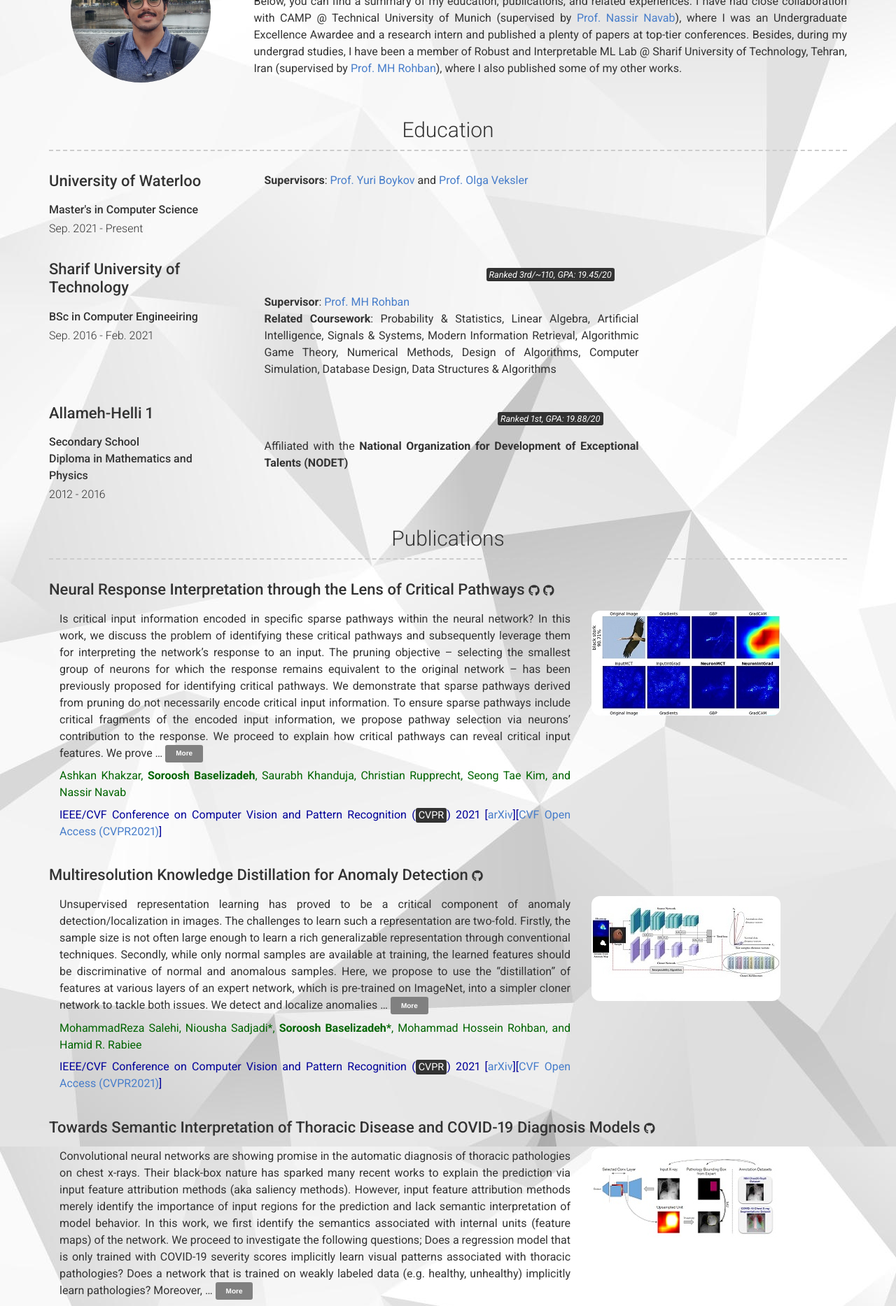
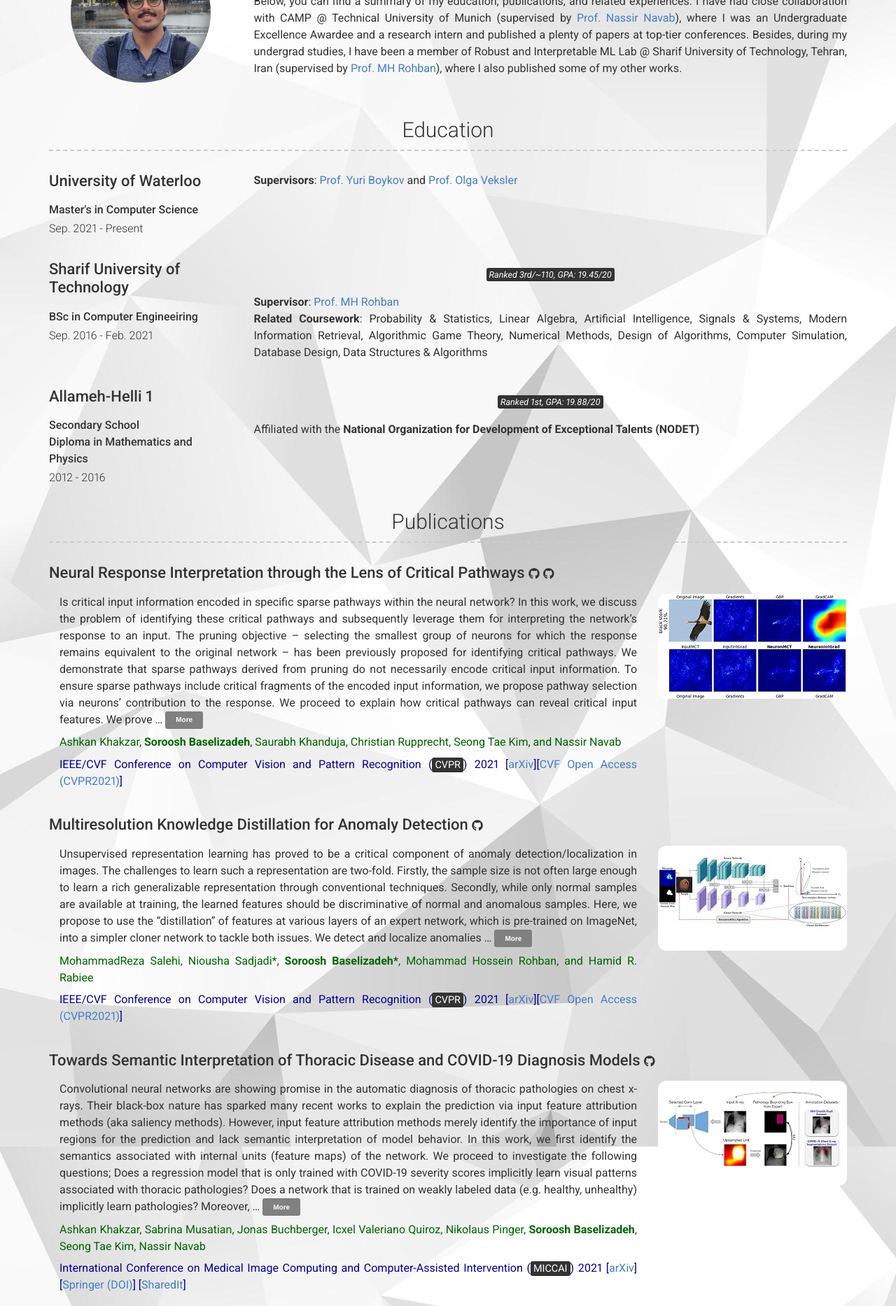
Before and after one commit to Soroosh-Bsl/soroosh-bsl.github.io, a Jekyll site: the page built from index.md, in a window 1280 px wide. Shown: the part 361-2228 px from the top of the page at 70% size. Built offline with Jekyll 4.4.1, drawn with Linux system fonts in a browser that asks for light colours; nearby versions of some CDN libraries; a style sheet for code colours, icons or effects is not loaded.

Commit message:
test pub layout

```diff
--- a/_includes/section-list.html
+++ b/_includes/section-list.html
@@ -22,13 +22,16 @@
       {%- if item.quote -%}
         <p class="quote">{{ item.quote }}</p>
       {%- endif -%}
-      <div class="col-xs-12 col-sm-8 col-md-8 col-print-12">
+      {%- if item.image -%}
+      <div class="col-xs-12 col-sm-9 col-md-9 col-print-12">
       {{ item.description | strip | markdownify }}
-      </div><div class="col-xs-12 col-sm-3 col-md-3 no-print">
-      {%- if item.image -%}
-		<span align="left" class="pub-img" style="display=inline-block; margin:auto; background-image: url({{ item.image | relative_url }})" /></span>
-	  {%- endif -%}
-	</div>
+      </div>
+      <div class="col-xs-12 col-sm-3 col-md-3 no-print">
+      <span align="left" class="pub-img" style="display=inline-block; margin:auto; background-image: url({{ item.image | relative_url }})" /></span>
+      </div>
+      {% else %}
+      {{ item.description | strip | markdownify }}
+      {%- endif -%}
 
     </div>
   </div>
```
